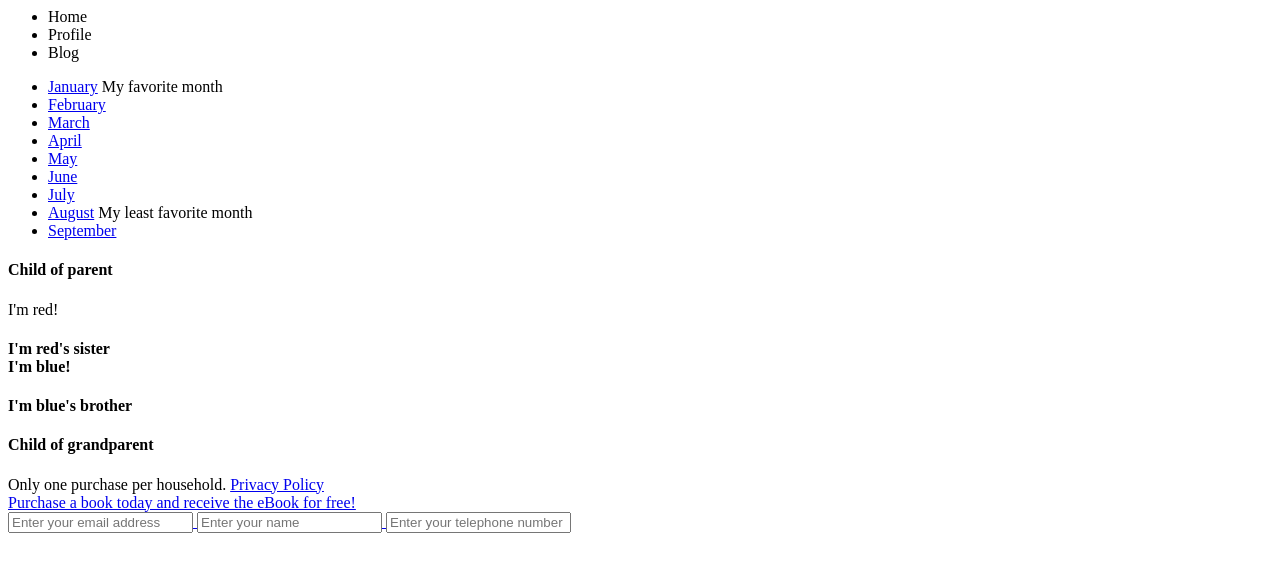
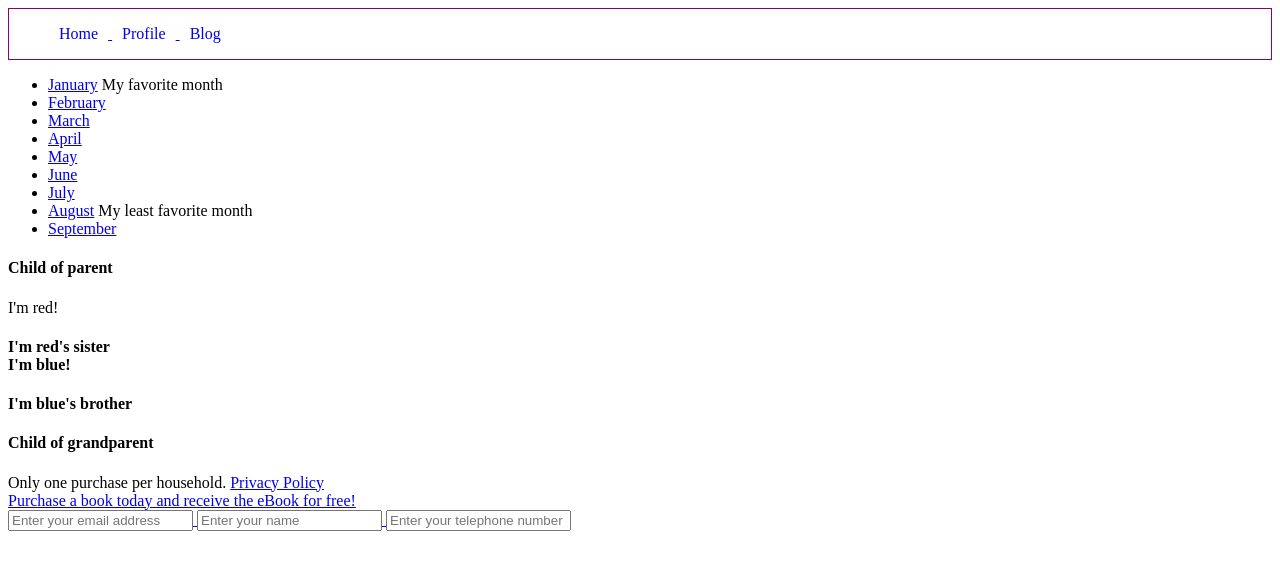
Before and after one commit to Sanyyouisf/css-selector-, a plain HTML site: page index.html in a window 1280 px wide. Drawn offline with Linux system fonts and the light colour scheme.

Commit message:
styling the nav elements

```diff
--- a/index.html
+++ b/index.html
@@ -1,9 +1,18 @@
+<link rel="stylesheet" type="text/css" href="selectors.css">
 <header>
-  <ul>
-    <li>Home</li>
-    <li>Profile</li>
-    <li>Blog</li>
-  </ul>
+  <nav>
+    <ul>
+      <a href="#">
+        <li>Home</li>
+      </a>
+      <a href="#">
+        <li>Profile</li>
+      </a>
+      <a href="#">
+        <li>Blog</li>
+      </a>
+    </ul>
+  </nav>
 </header>
 
 <section>
--- a/selectors.css
+++ b/selectors.css
@@ -0,0 +1,9 @@
+
+header {
+border: 1px solid purple;
+}
+
+header ul li {
+	display: inline-block;
+	margin: 0 10px;
+}
```
